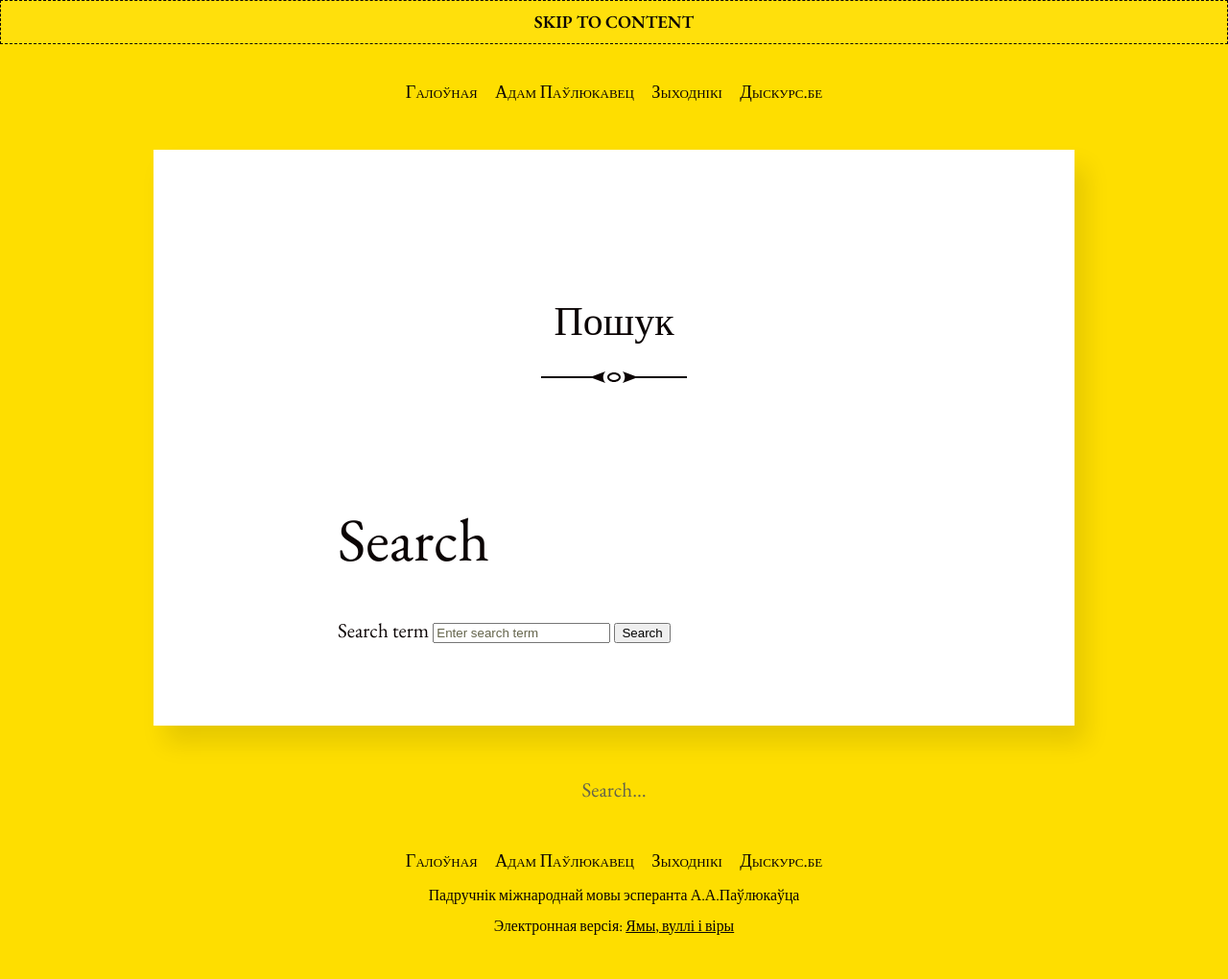
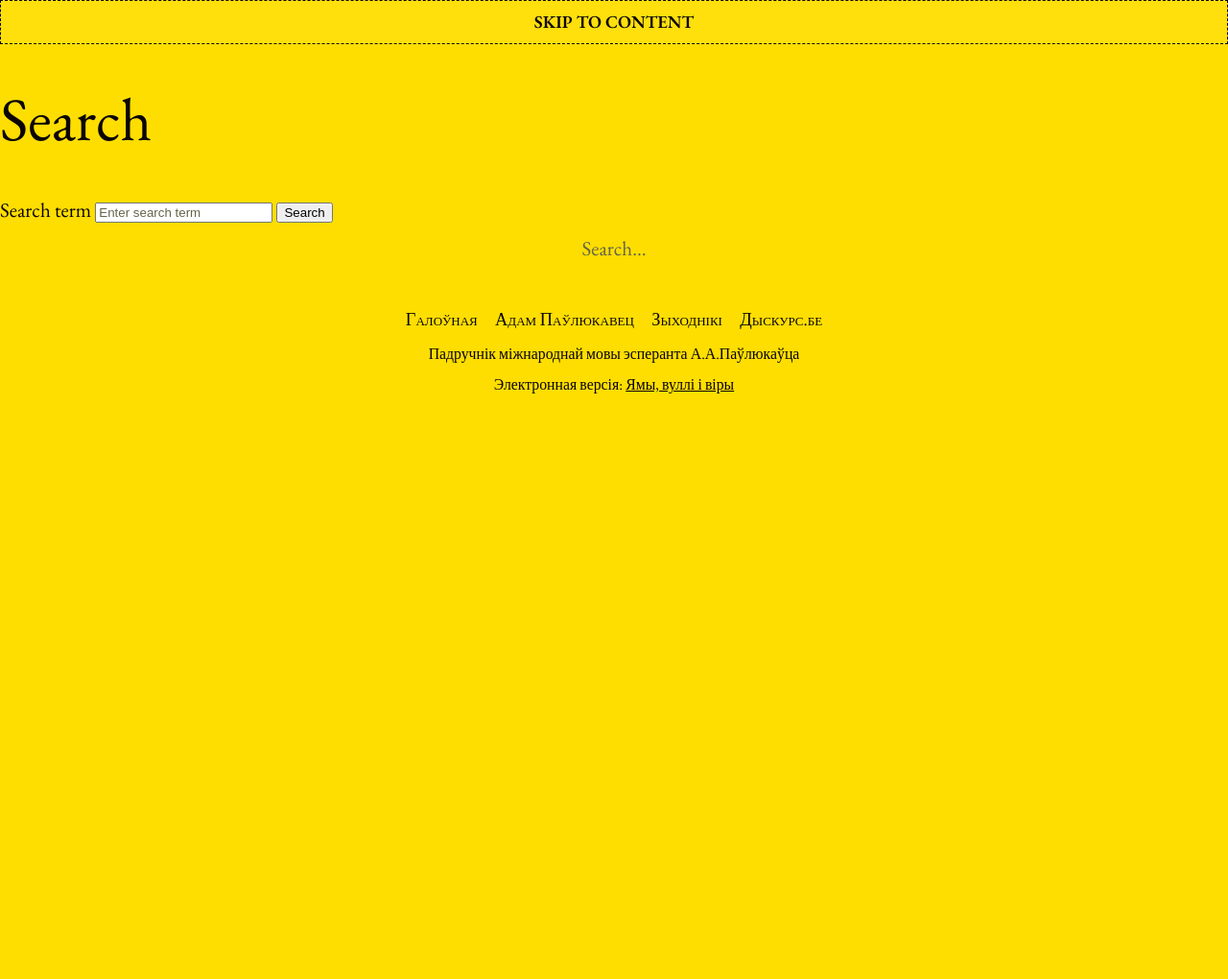
Before and after one commit to skaivolas/mir, a Jekyll site: the page built from search/index.html, in a window 1280 px wide. Shown: the whole page at 96% size. Built offline with Jekyll 4.4.1, drawn with Linux system fonts in a browser that asks for light colours; nearby versions of some CDN libraries; after the commit the page ends 900 px from its top, so only the background shows below that.

Commit message:
Update index.html

```diff
--- a/search/index.html
+++ b/search/index.html
@@ -1,9 +1,8 @@
 ---
-layout: post
-title: Пошук
+layout: default
+title: Адам Паўлюкавец
 search_omit: true
 ---
-
 
   <h1>Search</h1>
 
```
